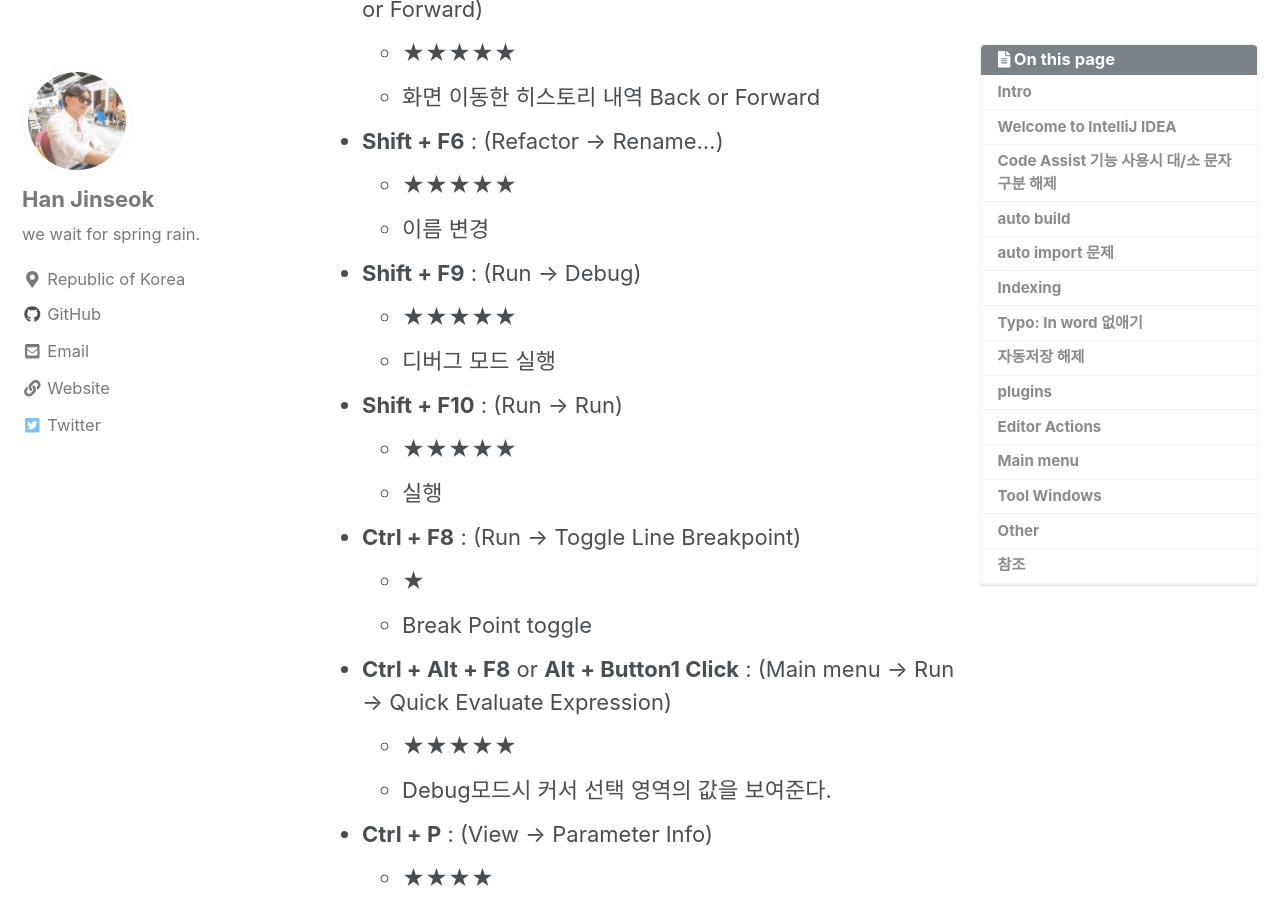
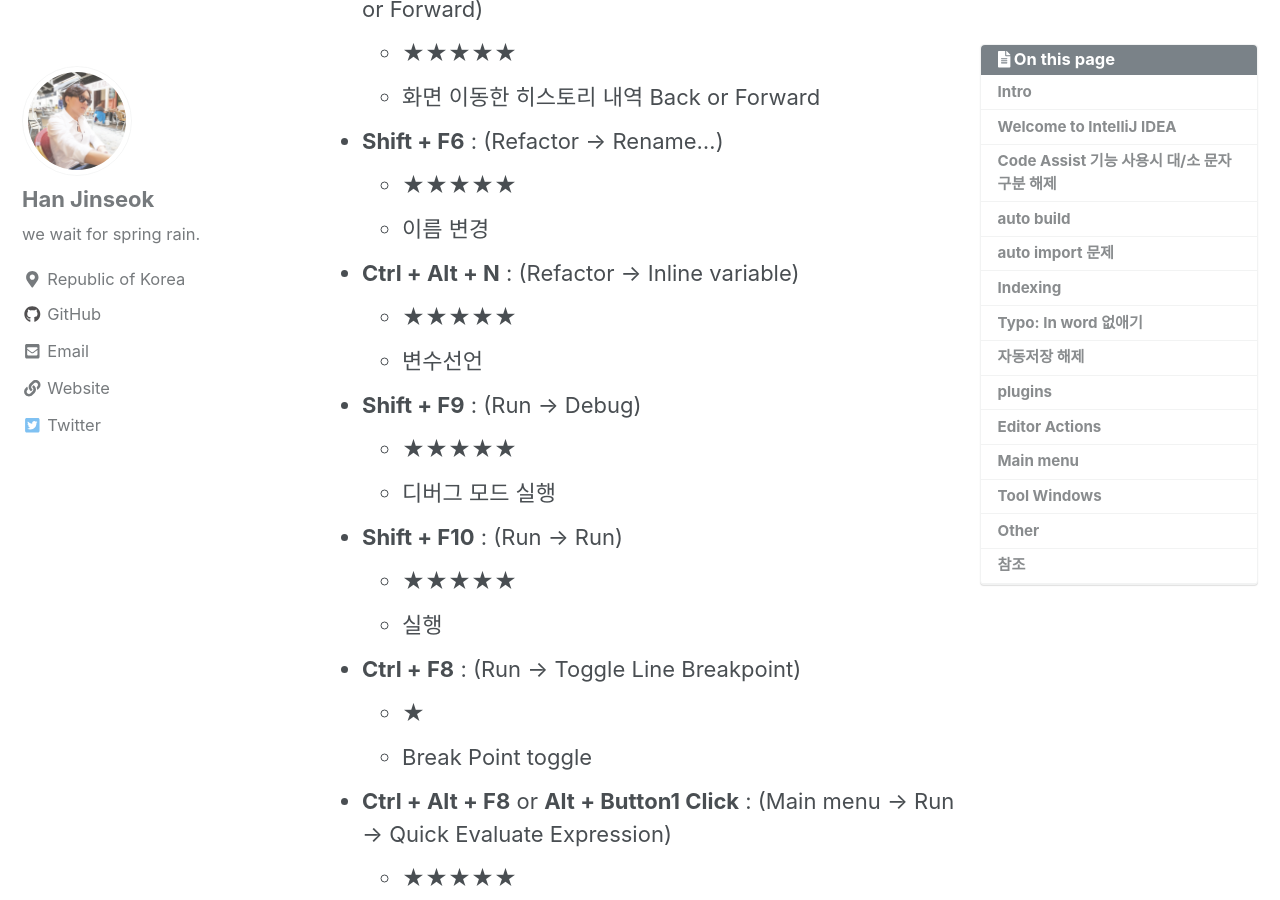
Before and after one commit to moregorenine/moregorenine.github.io, a Jekyll site: the page built from _posts/intellij/2019-11-28-intellij-keymap.md, in a window 1280 px wide and 900 px high, scrolled down 5192 px. Built offline with Jekyll 4.4.1, drawn with Linux system fonts in a browser that asks for light colours; nearby versions of some CDN libraries; comment, search, counter and statistics services are not loaded; a style sheet for code colours, icons or effects is not loaded.

Commit message:
Update 2019-11-28-intellij-keymap.md

```diff
--- a/_posts/intellij/2019-11-28-intellij-keymap.md
+++ b/_posts/intellij/2019-11-28-intellij-keymap.md
@@ -106,6 +106,9 @@ intellij 가 종종 하단부에 Indexing 작업을 하는게 보일 것이다.
 - **Shift + F6** : (Refactor → Rename...)
   - ★★★★★
   - 이름 변경
+- **Ctrl + Alt + N** : (Refactor → Inline variable)
+  - ★★★★★
+  - 변수선언
 - **Shift + F9** : (Run → Debug)
   - ★★★★★
   - 디버그 모드 실행
```
